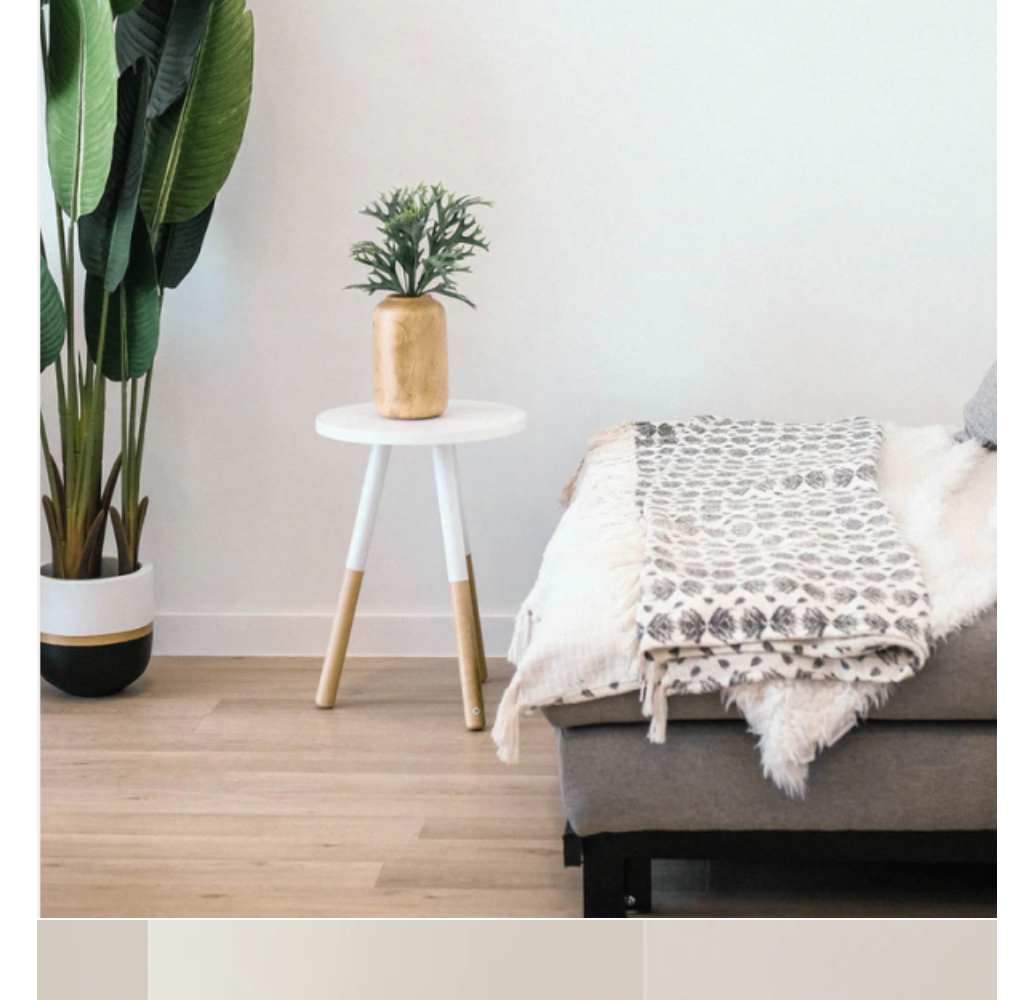
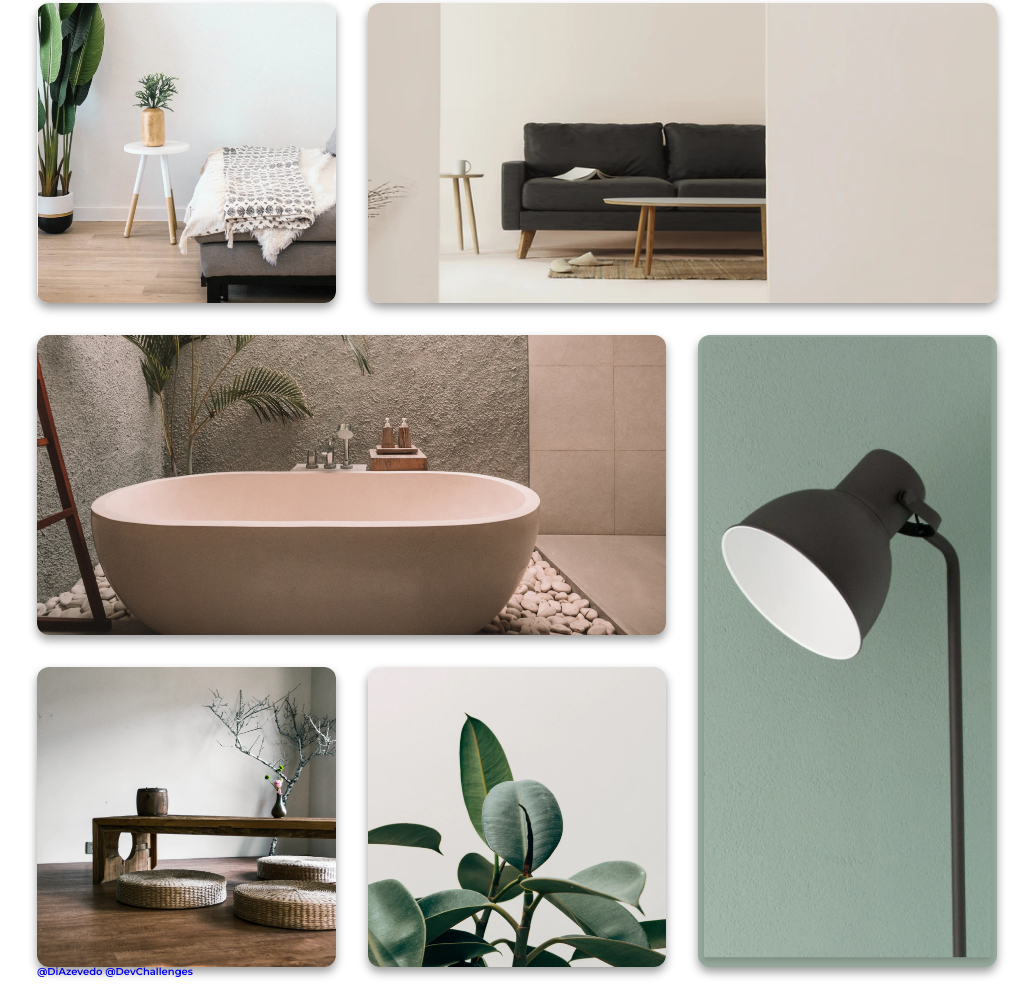
Before and after one commit to diazevedo/my-gallery, a plain HTML site: page index.html in a window 1280 px wide. Shown: the part 400-1400 px from the top of the page, without its empty margins (123-1156 px from the left). Drawn offline with Linux system fonts and the light colour scheme.

Commit message:
grid elements

```diff
--- a/index.html
+++ b/index.html
@@ -13,7 +13,7 @@
     <link
       rel="shortcut icon"
       type="image/x-icon"
-      href="https://devchallenges.io/"
+      href="./src/assets/images/devchallenges.png"
     />
 
     <link rel="preconnect" href="https://fonts.gstatic.com" />
@@ -57,12 +57,39 @@
     </header>
 
     <main class="content">
-      <img src="./src/assets/images/photo1.png" alt="sofa and flowers" />
-      <img src="./src/assets/images/photo2.png" alt="black sofa" />
-      <img src="./src/assets/images/photo3.png" alt="bathtub" />
-      <img src="./src/assets/images/photo4.png" alt="luminary" />
-      <img src="./src/assets/images/photo5.png" alt="wooden table" />
-      <img src="./src/assets/images/photo6.png" alt="flower" />
+      <img
+        class="content_image"
+        src="./src/assets/images/photo1.png"
+        alt="sofa and flowers"
+      />
+
+      <img
+        class="content_image"
+        src="./src/assets/images/photo2.png"
+        alt="black sofa"
+      />
+      <img
+        class="content_image"
+        src="./src/assets/images/photo3.png"
+        alt="bathtub"
+      />
+      <img
+        class="content_image"
+        src="./src/assets/images/photo4.png"
+        alt="luminary"
+      />
+
+      <img
+        class="content_image"
+        src="./src/assets/images/photo6.png"
+        alt="flower"
+      />
+
+      <img
+        class="content_image"
+        src="./src/assets/images/photo5.png"
+        alt="wooden table"
+      />
     </main>
     <footer>
       <a href="http://" target="_blank" rel="noopener noreferrer">@DiAzevedo</a>
--- a/src/styles/styles.css
+++ b/src/styles/styles.css
@@ -4,6 +4,7 @@
 
 img {
   width: 100%;
+  height: 100%;
 }
 
 .header .profile__image {
@@ -57,6 +58,34 @@ img {
   font-weight: 600;
 }
 
+.content {
+  margin-top: var(--space-md);
+  display: grid;
+  grid-template-columns: repeat(3, 1fr);
+  grid-template-rows: repeat(3, 1fr);
+  grid-gap: 1.2rem;
+}
+
+.content_image {
+  border-radius: 12px;
+  object-fit: fill;
+  box-shadow: 0px 5px 10px rgba(0, 0, 0, 0.4);
+}
+
+.content_image:nth-child(2) {
+  grid-column: 2 / 4;
+}
+
+.content_image:nth-child(3) {
+  grid-column: 1 / 3;
+}
+
+.content_image:nth-child(4) {
+  grid-row: 2 / 4;
+  grid-column: 3;
+  background-color: #96a89b;
+}
+
 @media (min-width: 768px) {
   .header .profile__image {
     width: 15.6rem;
@@ -89,4 +118,12 @@ img {
   .tag_info {
     font-size: var(--title-xs);
   }
+
+  .content {
+    margin-top: var(--space-md);
+    display: grid;
+    grid-template-columns: repeat(3, 1fr);
+    grid-template-rows: repeat(3, 30rem);
+    grid-gap: var(--space-mds);
+  }
 }
```
